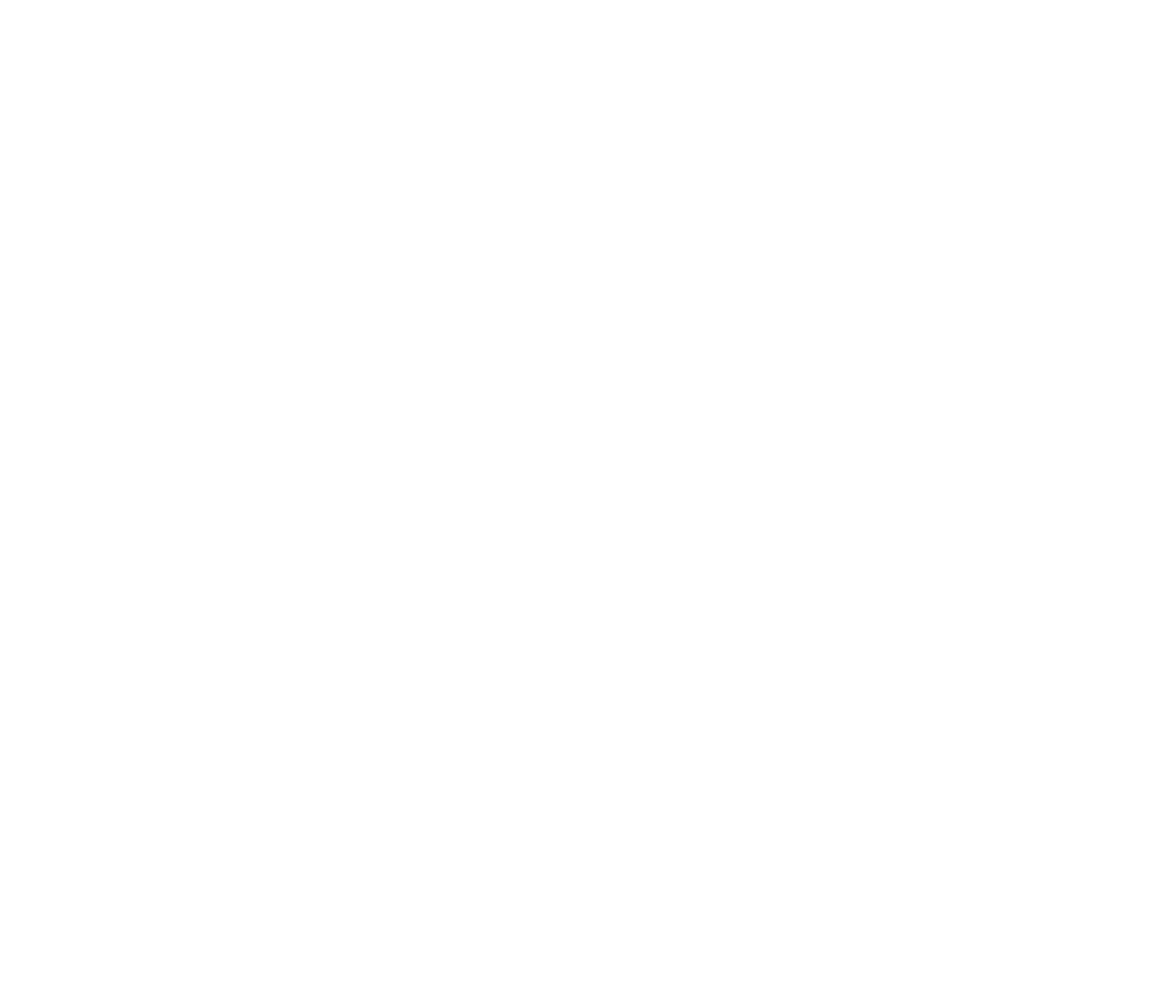
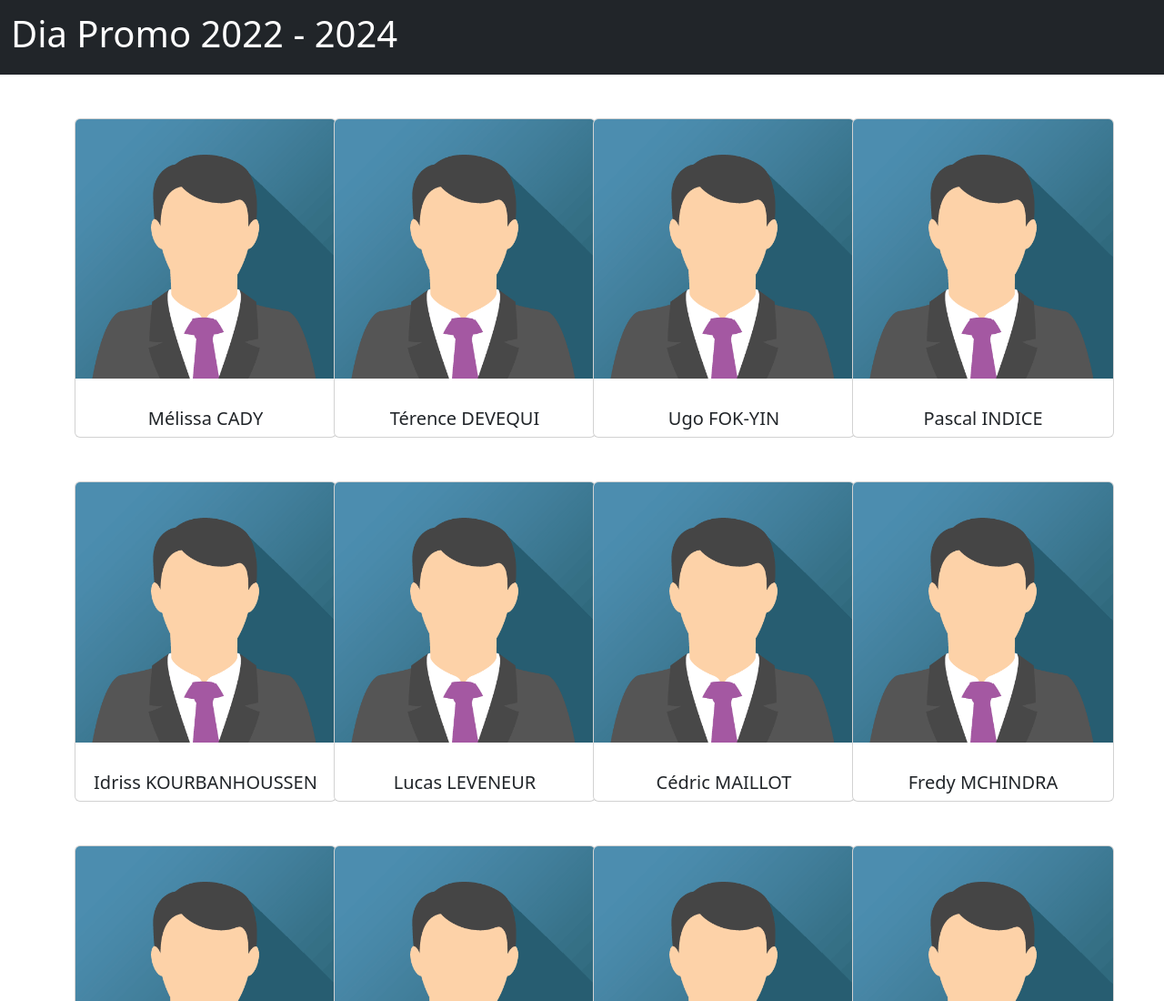
Before and after one commit to CroOn974/Stagiaire-DIA, a plain HTML site: page index.html in a window 1280 px wide. Shown: the top 1100 px of the page at 91% size. Before the commit the page ends 800 px from the top, so only its background shows below. Drawn offline with nearby package versions, Linux system fonts and the light colour scheme.

Commit message:
ajout de la page perso

```diff
--- a/css/main.css
+++ b/css/main.css
@@ -0,0 +1,31 @@
+*{
+    margin: 0;
+    padding: 0;
+}
+
+nav{
+    margin-bottom: 3em;
+}
+
+h1{
+    font-size: 2em;
+    text-align: center;
+    color: rgb(255, 255, 255);
+
+}
+
+.card{
+
+    margin: 0 3em 3em 0;
+    text-align: center;
+
+}
+
+.logo{
+    width: 150px;
+}
+
+/*footer*/
+footer{
+    background-color: rgb(27, 26, 26);
+}
--- a/index.html
+++ b/index.html
@@ -7,9 +7,30 @@
       <link rel="stylesheet" href="css/main.css">
       <link href="https://cdn.jsdelivr.net/npm/bootstrap@5.2.0/dist/css/bootstrap.min.css" rel="stylesheet" integrity="sha384-gH2yIJqKdNHPEq0n4Mqa/HGKIhSkIHeL5AyhkYV8i59U5AR6csBvApHHNl/vI1Bx" crossorigin="anonymous">
       <script src="https://cdn.jsdelivr.net/npm/bootstrap@5.2.0/dist/js/bootstrap.bundle.min.js" integrity="sha384-A3rJD856KowSb7dwlZdYEkO39Gagi7vIsF0jrRAoQmDKKtQBHUuLZ9AsSv4jD4Xa" crossorigin="anonymous"></script>
+      <script src="js/script.js"></script>
       <title>Stagiaire Dia</title>
   </head>
   <body>
+      <header>
+          <nav class="navbar bg-dark">
+            <div class="container-fluid">
+              <a class="navbar-brand" href="#">
+                <h1>Dia Promo 2022 - 2024</h1>
+              </a>
+            </div>
+          </nav>
+      </header>
+
+      <main class="container">
+        <section class="row" id="list-stagiaire">
+
+        </section>
+      </main>
+
+      <footer class="">
+
+
+      </footer>
 
   </body>
 </html>
--- /dev/null
+++ b/js/script.js
@@ -0,0 +1,41 @@
+window.onload = addElement;
+/*La méthode window.onload est déclenchée lorsque la page est entièrement chargée sur le navigateur*/
+
+function addElement () {
+
+    /*crée le tableau stagiaire contenant les nom des stagiaires*/
+    var tab_stagiaire = ['Mélissa CADY','Térence DEVEQUI','Ugo FOK-YIN','Pascal INDICE','Idriss KOURBANHOUSSEN','Lucas LEVENEUR','Cédric MAILLOT','Fredy MCHINDRA','Cedrid MOUNIAMA','Quentin PAVOT','Quentin PAYET','Saia RALANDSON','Alexandre ROBERT','Nicolas THAO-THION','Guillaume VACARME','Laurent VERGOZ'];
+
+    var list_stag = "";
+
+    var num_stag =0;
+
+    /*boucle qui permet de parcourir le tableau "tab_stagiaire"*/
+    for (var nomb_stag = 0; num_stag < tab_stagiaire.length; nomb_stag++) {
+
+        var nom_stagiaire = tab_stagiaire[nomb_stag];
+
+        num_stag = nomb_stag + 1;
+
+        /*
+        += "concaténation"
+        ajoute la nouvelle ligne avec ce qui est deja présent dans la variabe
+        correspond a : list_stag = lisr_stag + 'nouveau contenue'
+        */
+        list_stag += '<article class="col-md-3">';
+        list_stag += '<div class="card" style="width: 18rem;">';
+        list_stag += '<a href="page-stagiaire/hello' + num_stag + '.html" class="stretched-link"><img src="img/img-dia1.png" class="card-img-top" alt="Photo de ' + nom_stagiaire +'"></a>';
+        list_stag += '<div class="card-body"></div>';
+        list_stag += '<h5 class="card-title">' + nom_stagiaire + '</h5>';
+        list_stag += '</div>';
+        list_stag += '</div>';
+        list_stag += '</article>';
+
+
+    }
+
+    /*La propriété Element.innerHTML récupere ce qui est situé dans "list-stagiaire" est le remplace par "list_stag"*/
+    document.getElementById('list-stagiaire').innerHTML = list_stag;
+
+
+  }
```
Also changed, not shown: page-stagiaire/hello15.html (added, +76 -0 lines), img/img-dia1.png (added), img/logo-afpar.png (added), img/logo-facebook.png (added), img/logo-insta.png (added). Lines whose indentation alone changed are shown as unchanged.
